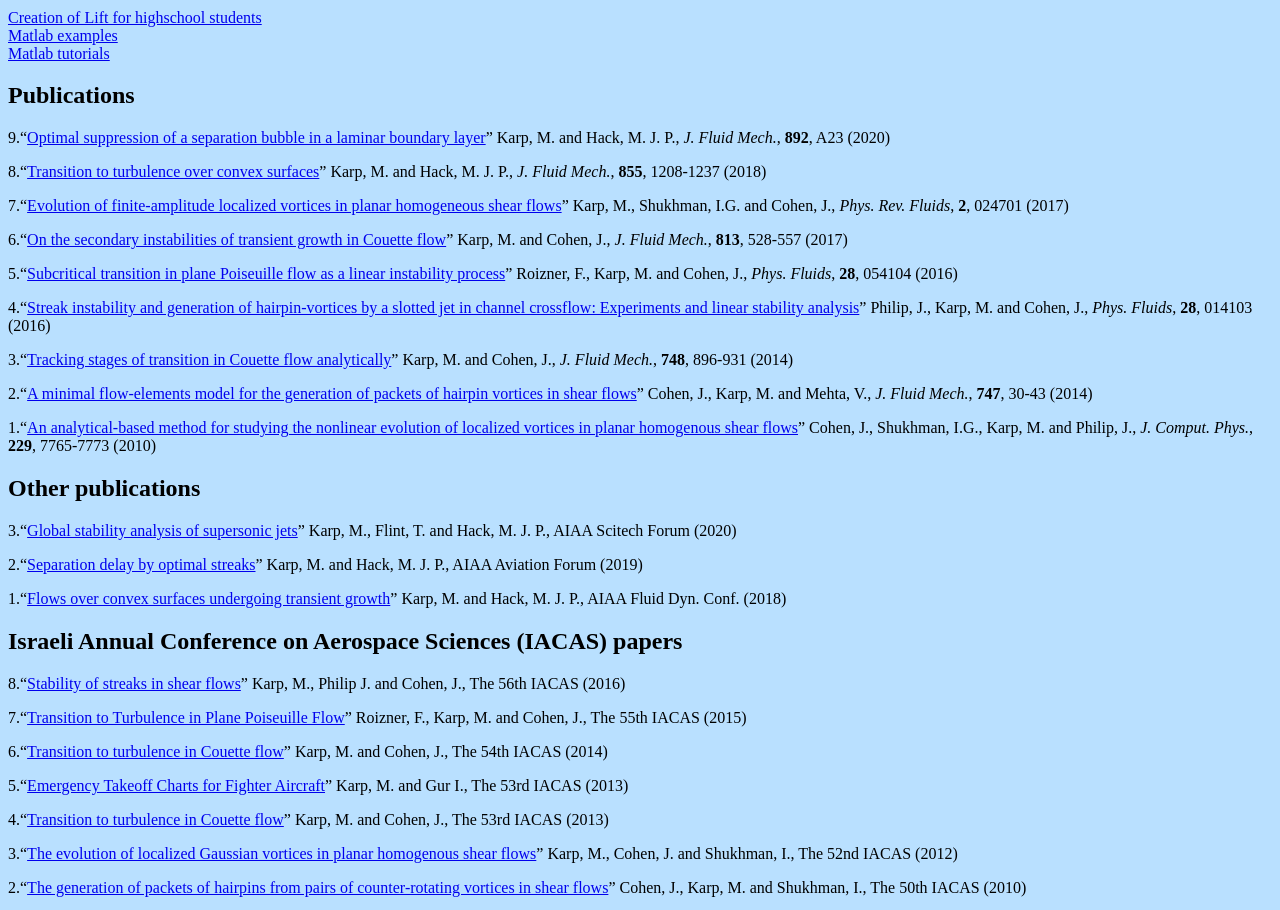
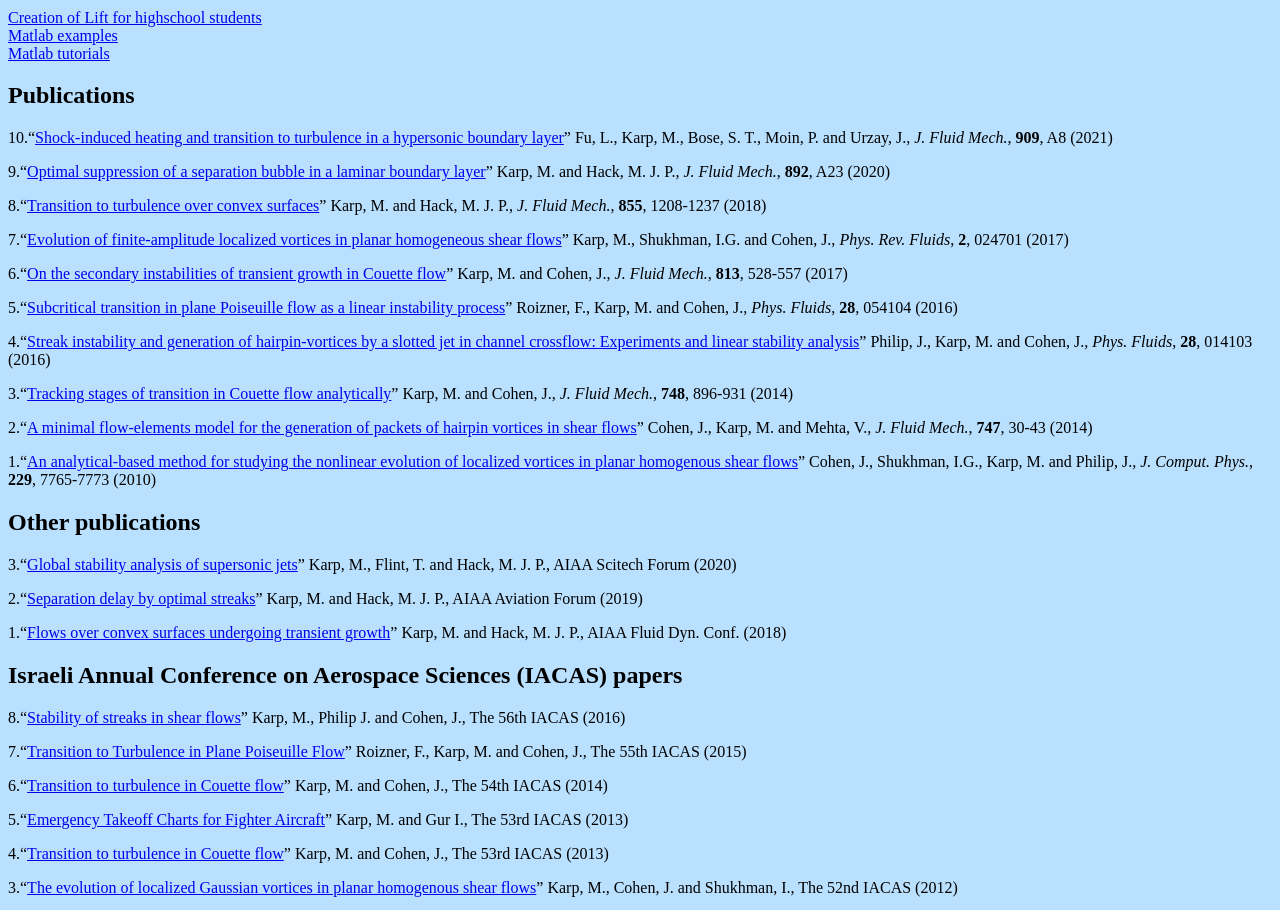
Before and after one commit to mkarptx/mkarptx.github.io, a plain HTML site: page index.html in a window 1280 px wide. Shown: the part 780-1690 px from the top of the page. Drawn offline with Linux system fonts and the light colour scheme.

Commit message:
add hypersonic jfm
add hypersonic jfm

```diff
--- a/index.html
+++ b/index.html
@@ -89,6 +89,7 @@ document.write('</a>')
 	<div class="section ">
 
 
+	<p>10.&#8220;<a target="_blank" href="http://doi.org/10.1017/jfm.2020.935">Shock-induced heating and transition to turbulence in a hypersonic boundary layer</a>&#8221; Fu, L., Karp, M., Bose, S. T., Moin, P. and Urzay, J., <i>J. Fluid Mech.</i>, <b>909</b>, A8 (2021)</p>
 	<p>9.&#8220;<a target="_blank" href="http://doi.org/10.1017/jfm.2020.157">Optimal suppression of a separation bubble in a laminar boundary layer</a>&#8221; Karp, M. and Hack, M. J. P., <i>J. Fluid Mech.</i>, <b>892</b>, A23 (2020)</p>
 	<p>8.&#8220;<a target="_blank" href="http://doi.org/10.1017/jfm.2018.690">Transition to turbulence over convex surfaces</a>&#8221; Karp, M. and Hack, M. J. P., <i>J. Fluid Mech.</i>, <b>855</b>, 1208-1237 (2018)</p>
 	<p>7.&#8220;<a target="_blank" href="http://doi.org/10.1103/PhysRevFluids.2.024701">Evolution of finite-amplitude localized vortices in planar homogeneous shear flows</a>&#8221; Karp, M., Shukhman, I.G. and Cohen, J., <i>Phys. Rev. Fluids</i>, <b>2</b>, 024701 (2017)</p>
```
